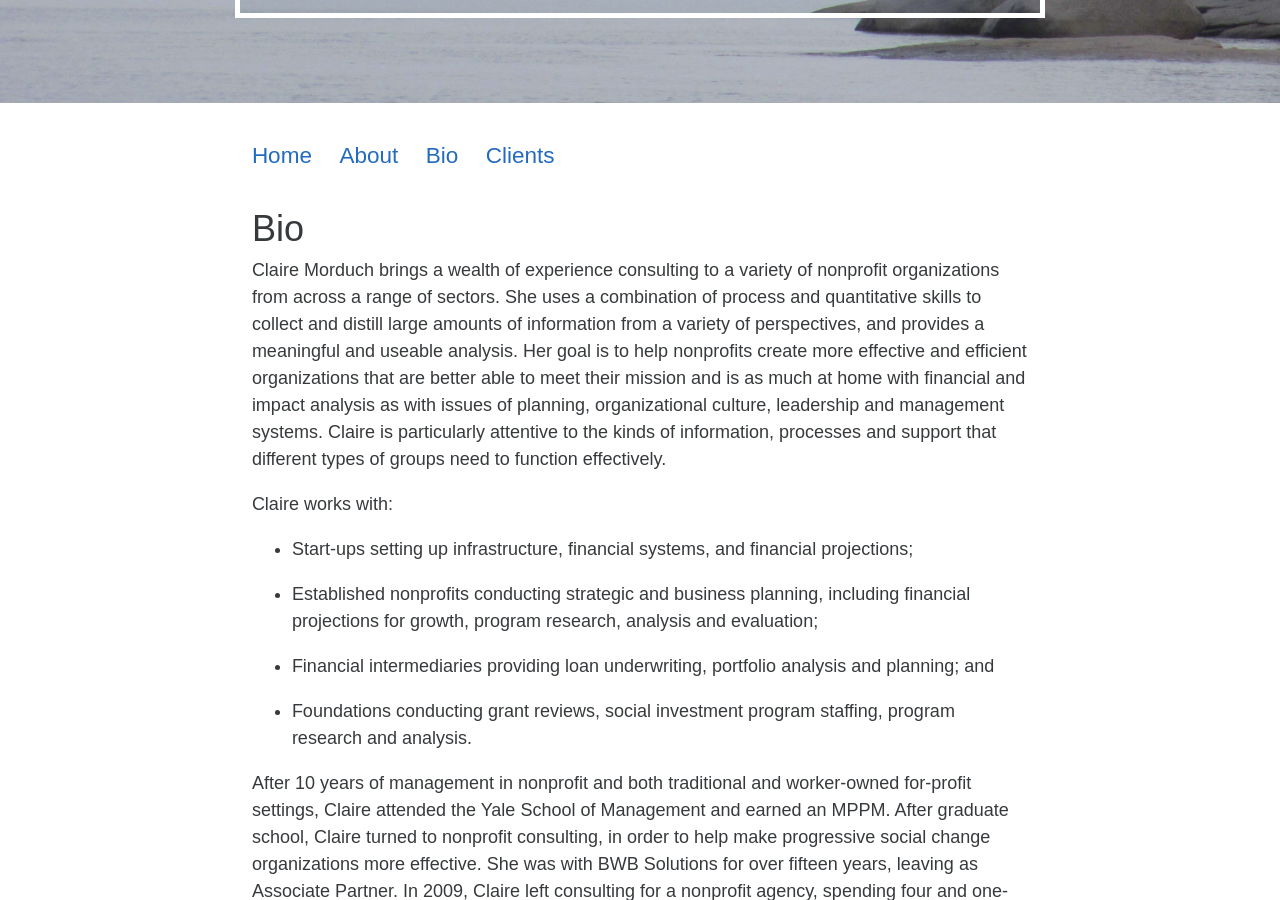
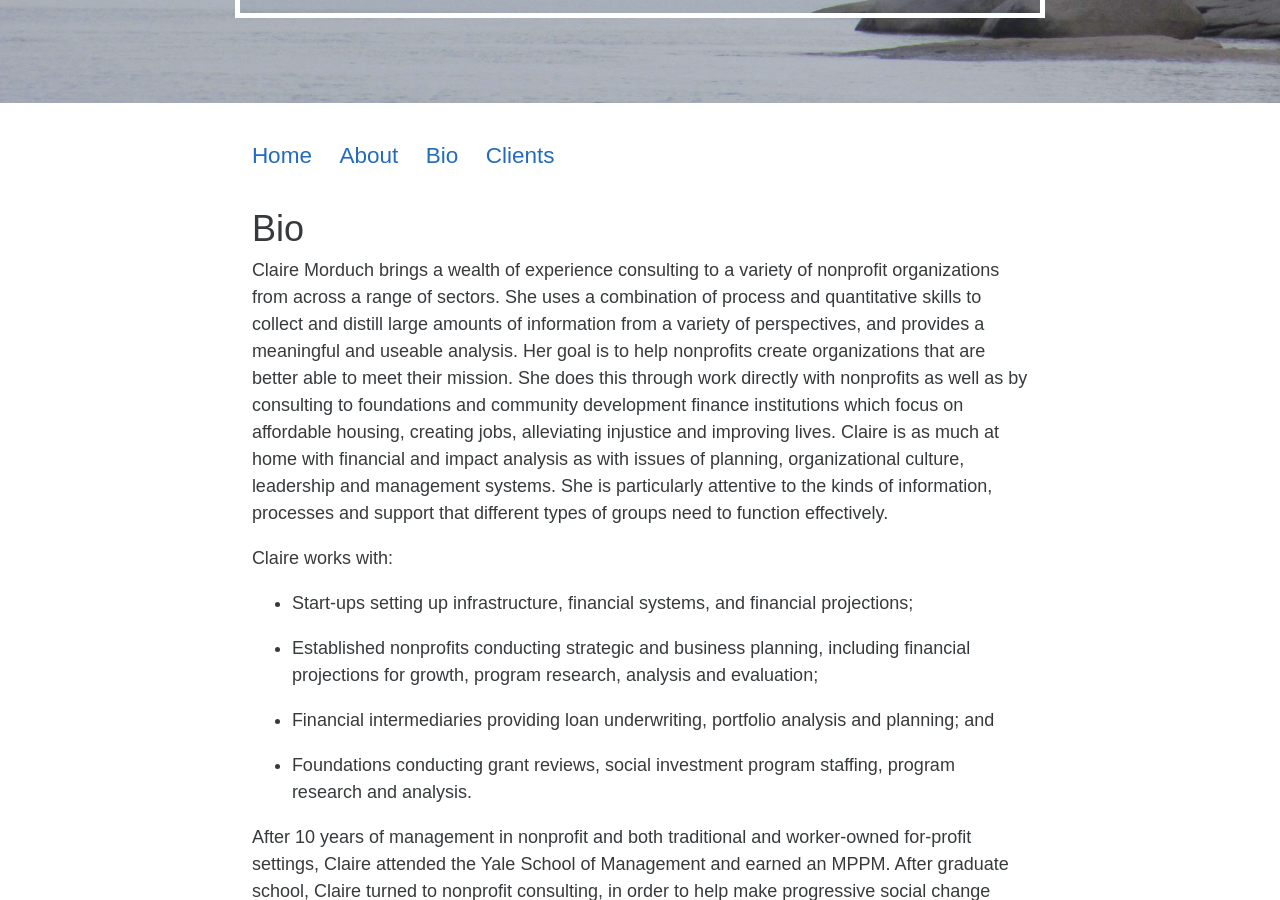
Before and after one commit to ClaireMorduch/clairemorduch, a Jekyll site: the page built from bio.md, in a window 1280 px wide and 900 px high, scrolled down 400 px. Built offline with Jekyll 4.4.1, drawn with Linux system fonts in a browser that asks for light colours.

Commit message:
Update bio.md

```diff
--- a/bio.md
+++ b/bio.md
@@ -6,7 +6,7 @@ published: true
 ---
 
 
-Claire Morduch brings a wealth of experience consulting to a variety of nonprofit organizations from across a range of sectors.  She uses a combination of process and quantitative skills to collect and distill large amounts of information from a variety of perspectives, and provides a meaningful and useable analysis.   Her goal is to help nonprofits create more effective and efficient organizations that are better able to meet their mission and is as much at home with financial and impact analysis as with issues of planning, organizational culture, leadership and management systems. Claire is particularly attentive to the kinds of information, processes and support that different types of groups need to function effectively.
+Claire Morduch brings a wealth of experience consulting to a variety of nonprofit organizations from across a range of sectors. She uses a combination of process and quantitative skills to collect and distill large amounts of information from a variety of perspectives, and provides a meaningful and useable analysis. Her goal is to help nonprofits create organizations that are better able to meet their mission.  She does this through work directly with nonprofits as well as by consulting to foundations and community development finance institutions which focus on affordable housing, creating jobs, alleviating injustice and improving lives.  Claire is as much at home with financial and impact analysis as with issues of planning, organizational culture, leadership and management systems.  She is particularly attentive to the kinds of information, processes and support that different types of groups need to function effectively.
 
 Claire works with:
 
```
